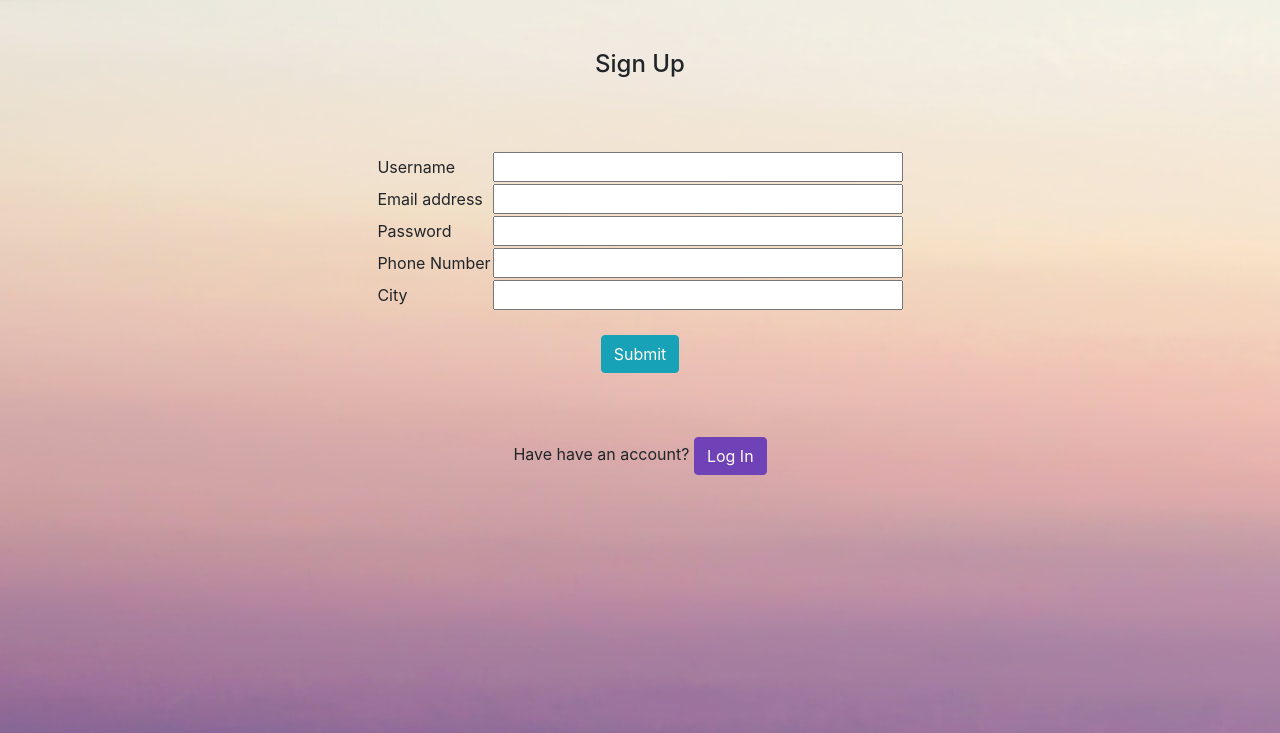
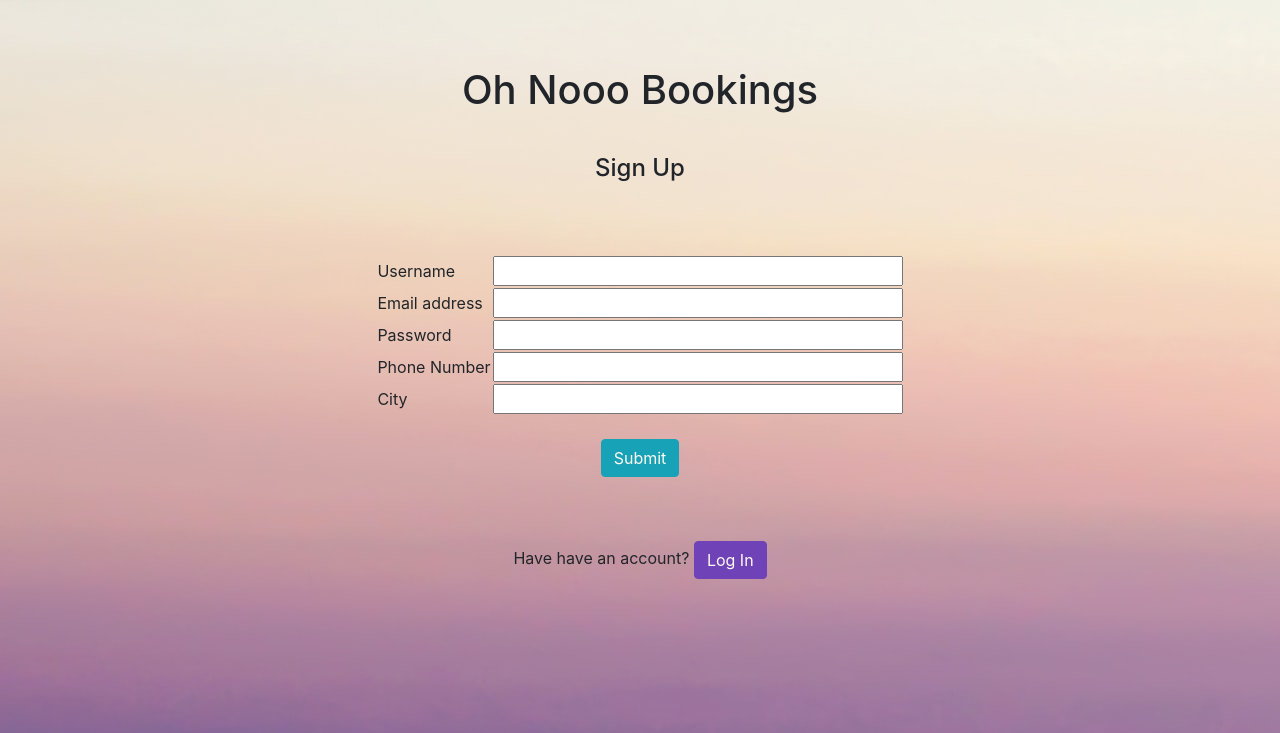
Before and after one commit to evatiwari/dbsproject, a Flask app: page /signup in a window 1280 px wide. Shown: the top 733 px of the page. Run offline with Flask 2, Linux system fonts and the light colour scheme; some libraries are stand-ins or nearby versions.

Commit message:
app name added to sign up and log in

```diff
--- a/templates/login.html
+++ b/templates/login.html
@@ -15,6 +15,10 @@
 </head>
 
 <body  background="{{ url_for('static', filename='img/background.jpg') }}">
+    <p align="center">
+        <h1 align="center">Oh Nooo Bookings</h1>
+    </p>
+    <br>
     <h4 align="center">Login</h4>
 
     <form action="/login" method="POST">
--- a/templates/signup.html
+++ b/templates/signup.html
@@ -13,6 +13,10 @@
     <link rel="stylesheet" type="text/css" href="{{ url_for('static', filename='css/temp.css') }}">
 </head>
 <body  background="{{ url_for('static', filename='img/background.jpg') }}">
+    <p align="center">
+        <h1 align="center">Oh Nooo Bookings</h1>
+    </p>
+    <br>
     <h4 align="center">Sign Up</h4>
     <br><br>
     <form action="/signup" method="POST">
```
